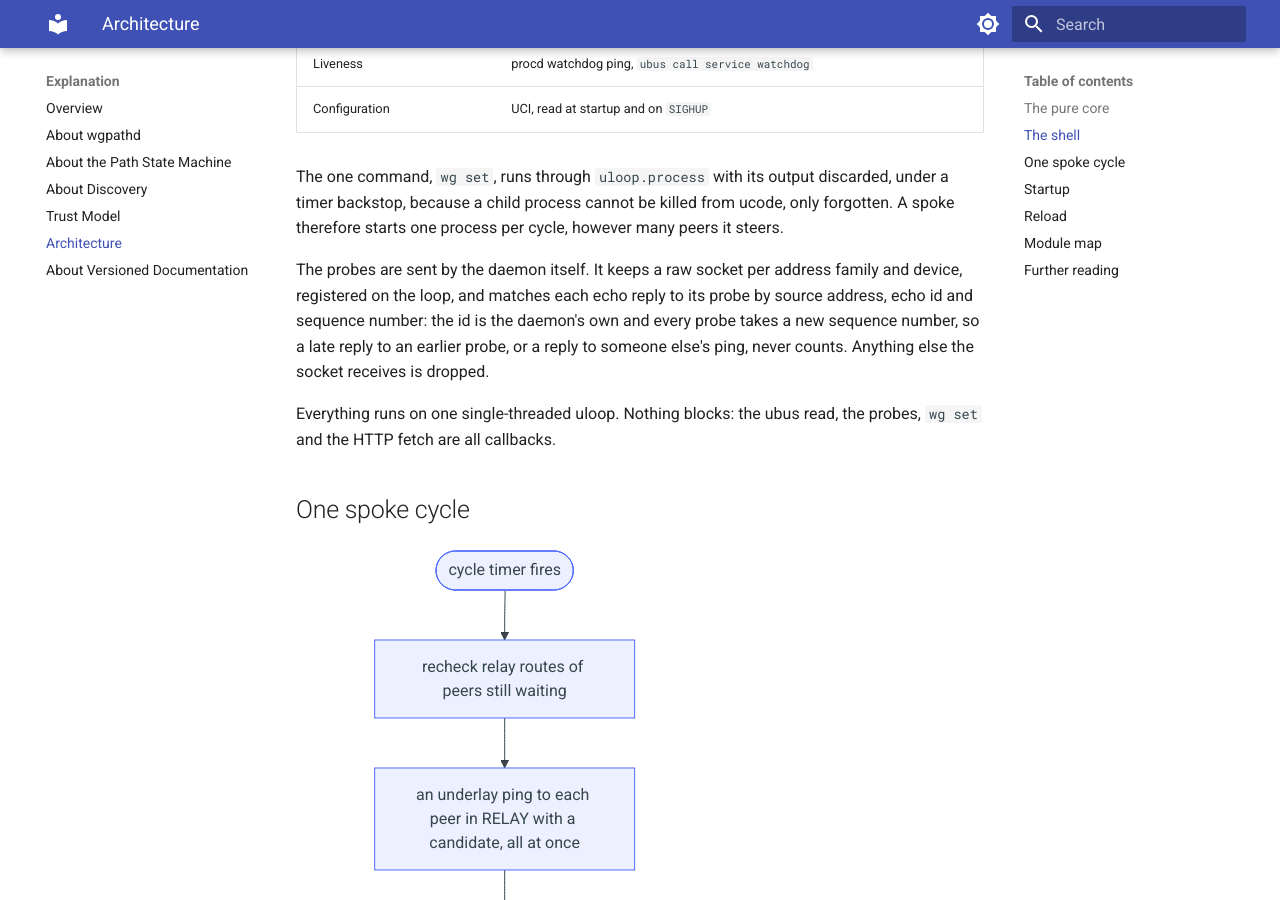
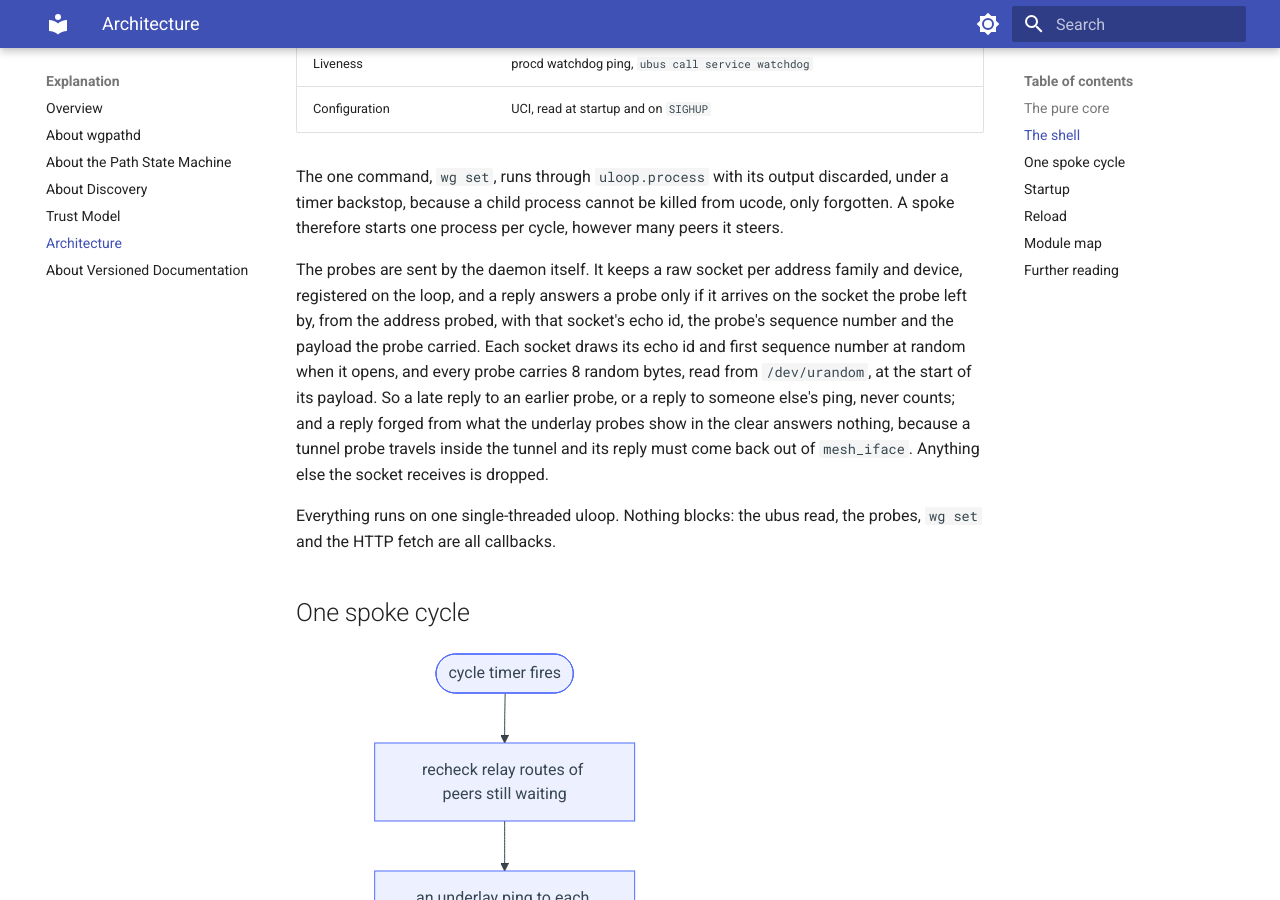
Before and after one commit to m00qek/wgpathd, an MkDocs documentation site: the page built from docs/explanation/architecture.md, in a window 1280 px wide and 900 px high, scrolled down 1441 px. Built offline with MkDocs 1.6.1 and Material for MkDocs 9.7.7, drawn with Linux system fonts in a browser that asks for light colours.

Commit message:
Prober: a reply answers a probe only on its own socket, with its nonce
Audit finding F3. One pending map served every socket and a reply matched by source and sequence number alone, so an ICMPv6 echo reply forged from the WAN, with the peer's tunnel address as its source, answered a tunnel probe. Each socket now keeps its own probes, echo id and sequence numbers, drawn at random, and every probe carries 8 random bytes that the reply must echo.

```diff
--- a/docs/explanation/architecture.md
+++ b/docs/explanation/architecture.md
@@ -37,7 +37,7 @@ The I/O each part uses:
 
 The one command, `wg set`, runs through `uloop.process` with its output discarded, under a timer backstop, because a child process cannot be killed from ucode, only forgotten. A spoke therefore starts one process per cycle, however many peers it steers.
 
-The probes are sent by the daemon itself. It keeps a raw socket per address family and device, registered on the loop, and matches each echo reply to its probe by source address, echo id and sequence number: the id is the daemon's own and every probe takes a new sequence number, so a late reply to an earlier probe, or a reply to someone else's ping, never counts. Anything else the socket receives is dropped.
+The probes are sent by the daemon itself. It keeps a raw socket per address family and device, registered on the loop, and a reply answers a probe only if it arrives on the socket the probe left by, from the address probed, with that socket's echo id, the probe's sequence number and the payload the probe carried. Each socket draws its echo id and first sequence number at random when it opens, and every probe carries 8 random bytes, read from `/dev/urandom`, at the start of its payload. So a late reply to an earlier probe, or a reply to someone else's ping, never counts; and a reply forged from what the underlay probes show in the clear answers nothing, because a tunnel probe travels inside the tunnel and its reply must come back out of `mesh_iface`. Anything else the socket receives is dropped.
 
 Everything runs on one single-threaded uloop. Nothing blocks: the ubus read, the probes, `wg set` and the HTTP fetch are all callbacks.
 
```
Also changed, not shown: docs/reference/error-codes.md (+1 -1 lines), docs/reference/files.md (+1 -1 lines), docs/reference/parameters.md (+1 -0 lines), 7 other files.
